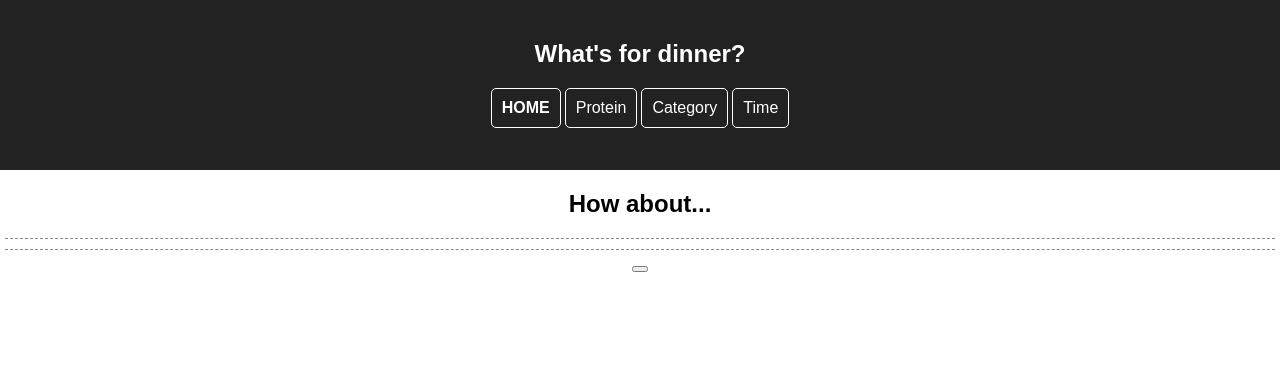
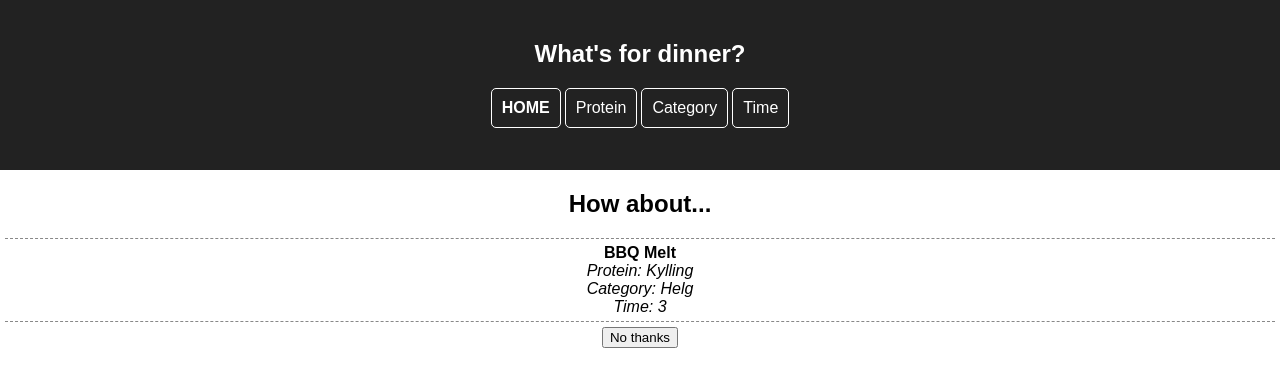
Before and after one commit to askjervold/react-dinner-picker, a React (Create React App) app: page / in a window 1280 px wide. Shown: the top 386 px of the page. Built offline with nearby package versions, Linux system fonts and the light colour scheme.

Commit message:
Fix re-rendering of random dish

```diff
--- a/src/dish/Dish.js
+++ b/src/dish/Dish.js
@@ -4,19 +4,15 @@ import "./dish.css";
 class Dish extends Component {
     constructor(props) {
         super(props);
-        this.state = {
-            dish: props.dish,
-            filterName: props.filterName
-        }
         this.getNonfilteredDishInfos = this.getNonfilteredDishInfos.bind(this);
     }
 
     getNonfilteredDishInfos() {
-        let dishProps = Object.keys(this.state.dish);
+        let dishProps = Object.keys(this.props.dish);
         let nonfilteredInfoProps = [];
 
         dishProps.forEach((propName) => {
-            if (propName !== "name" && propName !== this.state.filterName) {
+            if (propName !== "name" && propName !== this.props.filterName) {
                 nonfilteredInfoProps.push(propName);
             }
         });
@@ -27,11 +23,11 @@ class Dish extends Component {
     render() {
         return (
             <div className="dish">
-                <div className="dish-name">{this.state.dish.name}</div>
+                <div className="dish-name">{this.props.dish.name}</div>
                 {
                     this.getNonfilteredDishInfos()
                         .map((key, index) =>
-                            <span key={index} className="dish-info">{key}: {this.state.dish[key]}</span>
+                            <span key={index} className="dish-info">{key}: {this.props.dish[key]}</span>
                         )
                 }
             </div>
--- a/src/randomDish/RandomDish.js
+++ b/src/randomDish/RandomDish.js
@@ -33,7 +33,7 @@ class RandomDish extends Component {
             <div className="random-dish">
                 <h2>How about...</h2>
                 <Dish dish={this.state.randomDish}/>
-                <button value="No thanks" onClick={() => this.updateRandomDish()}/>
+                <button onClick={() => this.updateRandomDish()}>No thanks</button>
             </div>
         );
     }
```
